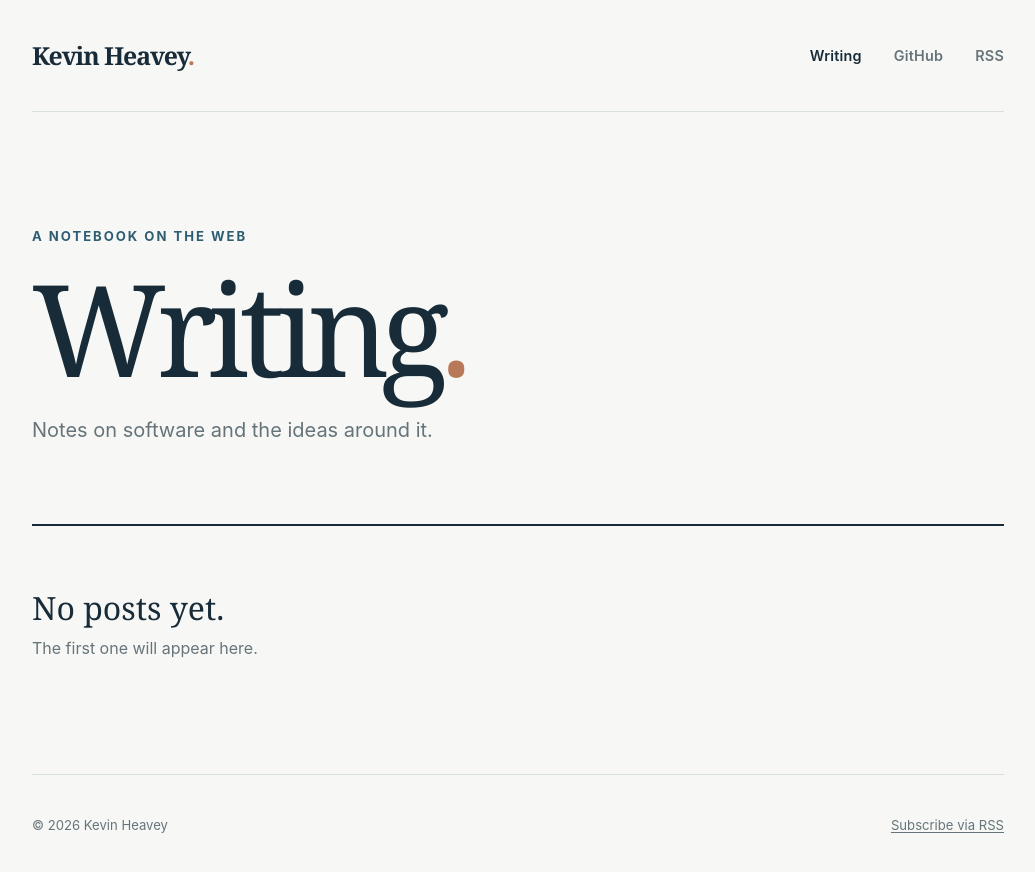
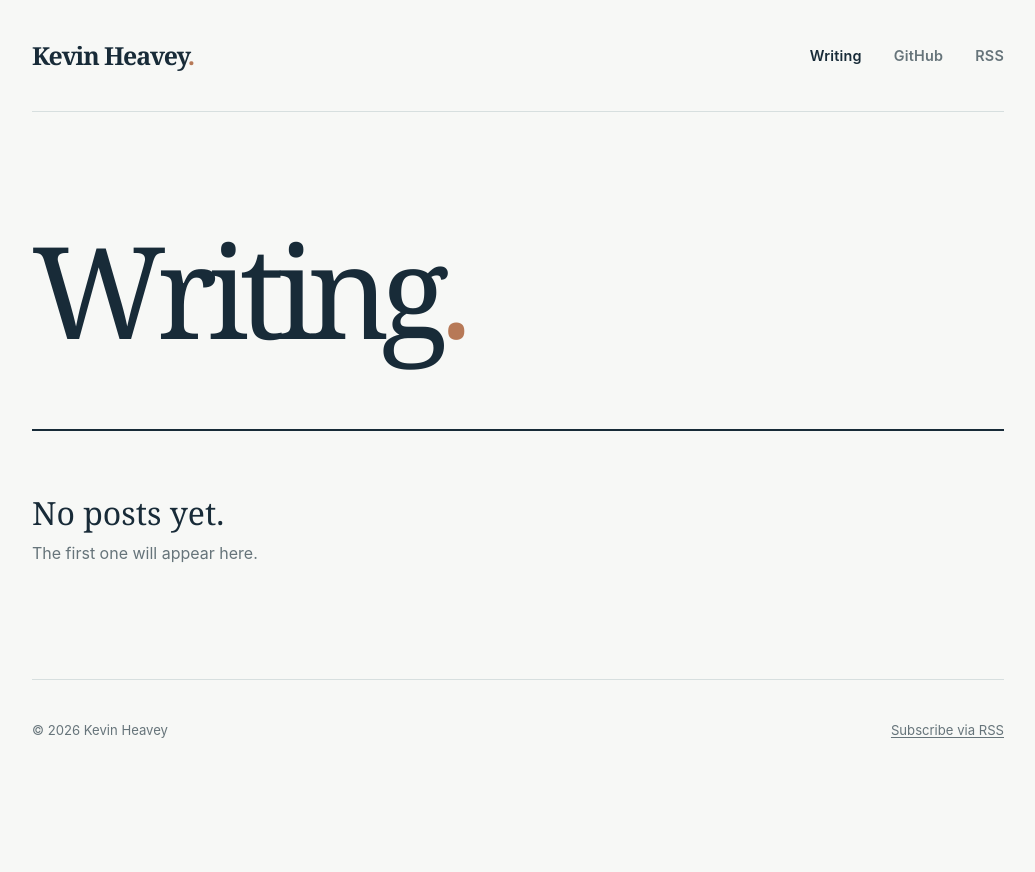
Before and after one commit to kevinheavey/kevinheavey.github.io, a Jekyll site: the page built from index.html, in a window 1280 px wide. Shown: the top 872 px of the page, without its empty margins (122-1157 px from the left). Built offline with Jekyll 4.4.1, drawn with Linux system fonts in a browser that asks for light colours.

Commit message:
Simplify blog homepage heading

```diff
--- a/index.html
+++ b/index.html
@@ -4,9 +4,7 @@ title: Writing
 permalink: /
 ---
 <section class="intro" aria-labelledby="page-title">
-  <p class="eyebrow">A notebook on the web</p>
   <h1 id="page-title">Writing<span class="title-period">.</span></h1>
-  <p class="intro-copy">Notes on software and the ideas around it.</p>
 </section>
 
 <section class="archive" aria-label="Posts">
```
